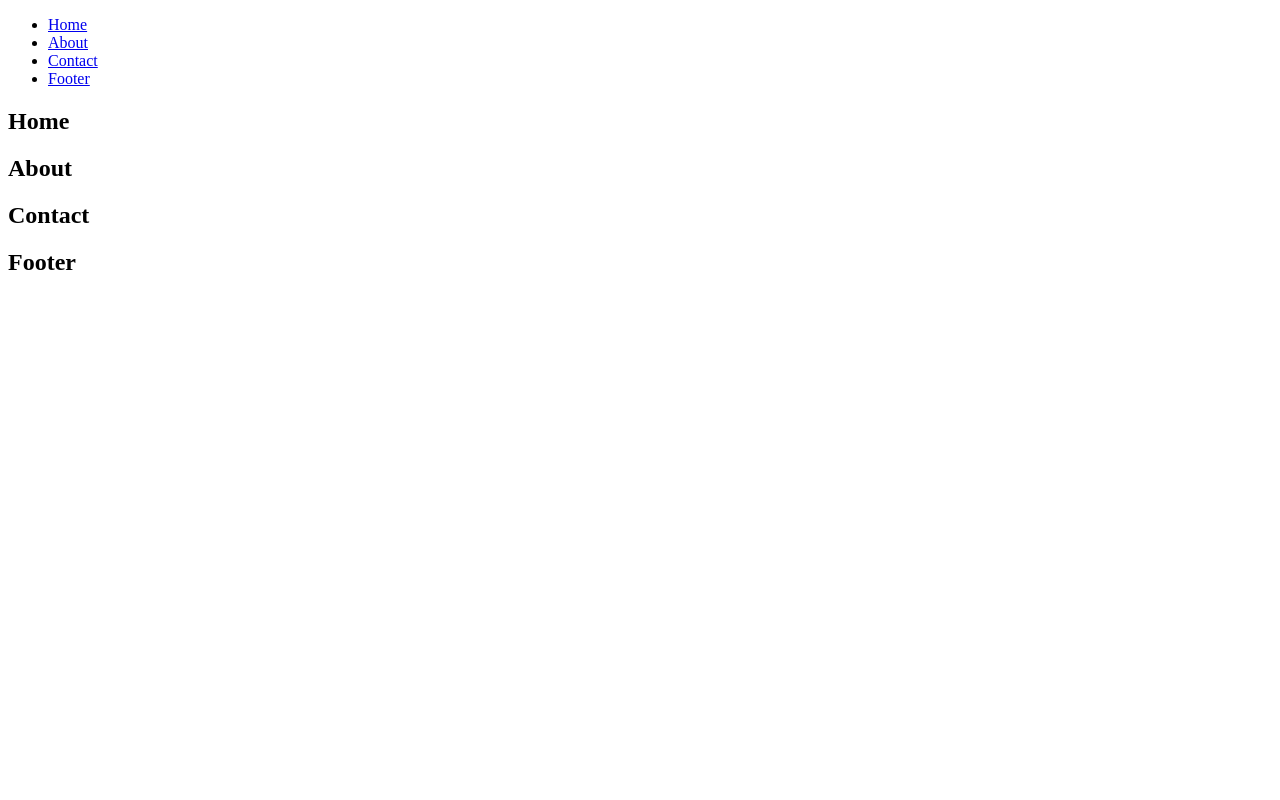
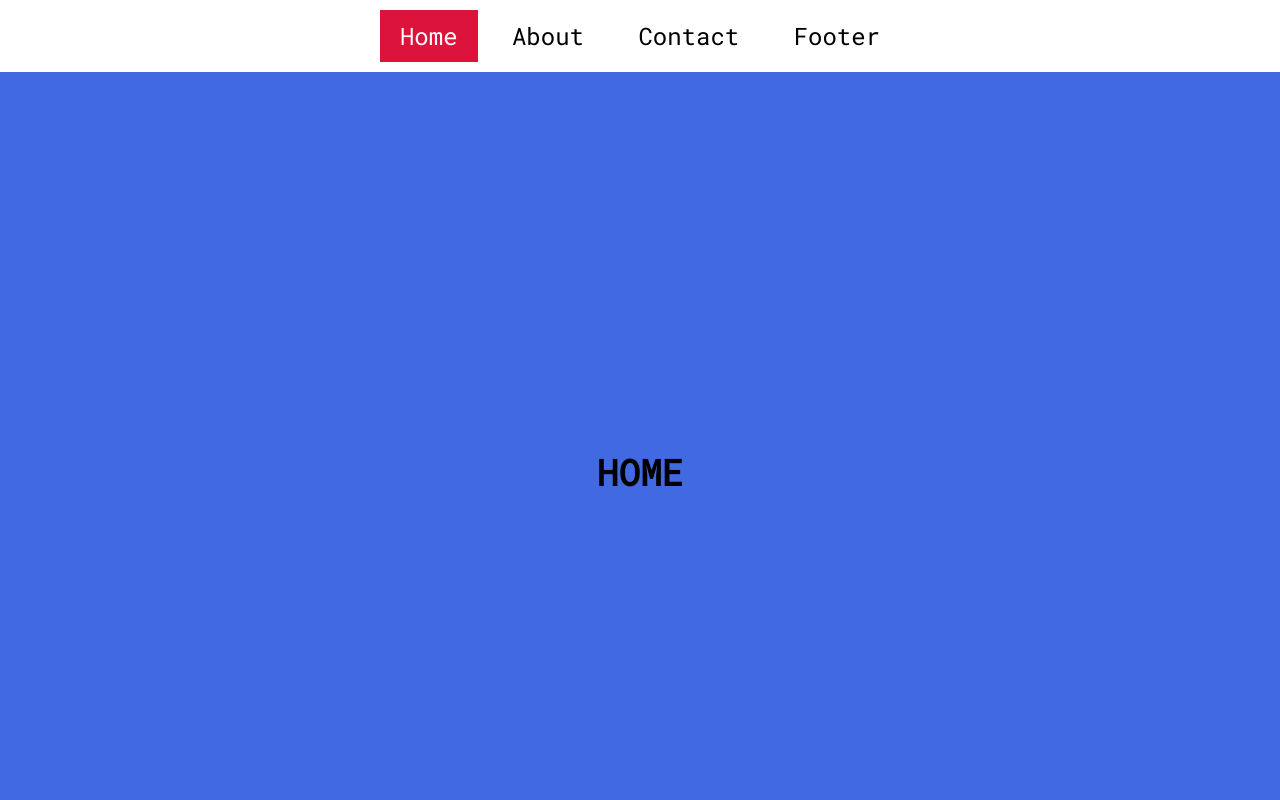
Before and after one commit to gigaamiridze/navMenuOnScroll, a plain HTML site: page index.html in a window 1280 px wide. Shown: the top 800 px of the page. Drawn offline with Linux system fonts and the light colour scheme.

Commit message:
added html tag's styles

```diff
--- a/index.html
+++ b/index.html
@@ -4,6 +4,7 @@
     <meta charset="UTF-8">
     <meta http-equiv="X-UA-Compatible" content="IE=edge">
     <meta name="viewport" content="width=device-width, initial-scale=1.0">
+    <link rel="stylesheet" href="./styles.css">
     <title>Highlight Nav Menu On Scroll</title>
   </head>
   <body>
--- /dev/null
+++ b/styles.css
@@ -0,0 +1,58 @@
+@import url("https://fonts.googleapis.com/css2?family=Roboto+Mono&display=swap");
+
+* {
+  padding: 0;
+  margin: 0;
+  box-sizing: border-box;
+}
+html {
+  font-family: "Roboto Mono";
+  font-size: 24px;
+  scroll-behavior: smooth;
+}
+section {
+  height: 100vh;
+  width: 100%;
+  background-color: gray;
+  display: flex;
+  align-items: center;
+  justify-content: center;
+  text-transform: uppercase;
+}
+#home {
+  background-color: royalblue;
+}
+#about {
+  background-color: aquamarine;
+}
+#footer {
+  background-color: crimson;
+}
+nav {
+  position: sticky;
+  top: 0;
+  background-color: white;
+}
+nav .container {
+  width: 90%;
+  max-width: 1000px;
+  margin: 0 auto;
+  text-align: center;
+  padding: 10px;
+}
+nav .container ul li {
+  display: inline-block;
+}
+nav .container ul li a {
+  display: inline-block;
+  text-decoration: none;
+  padding: 10px 20px;
+  color: black;
+}
+nav .container ul li.active {
+  background-color: crimson;
+  transition: 0.3s ease background-color;
+}
+nav .container ul li.active a {
+  color: rgb(255, 255, 255);
+}
```
